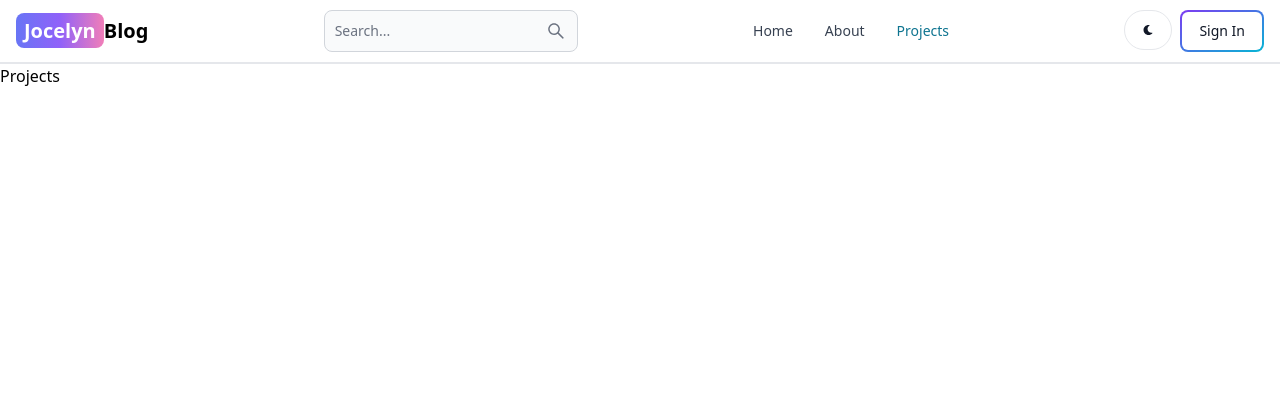
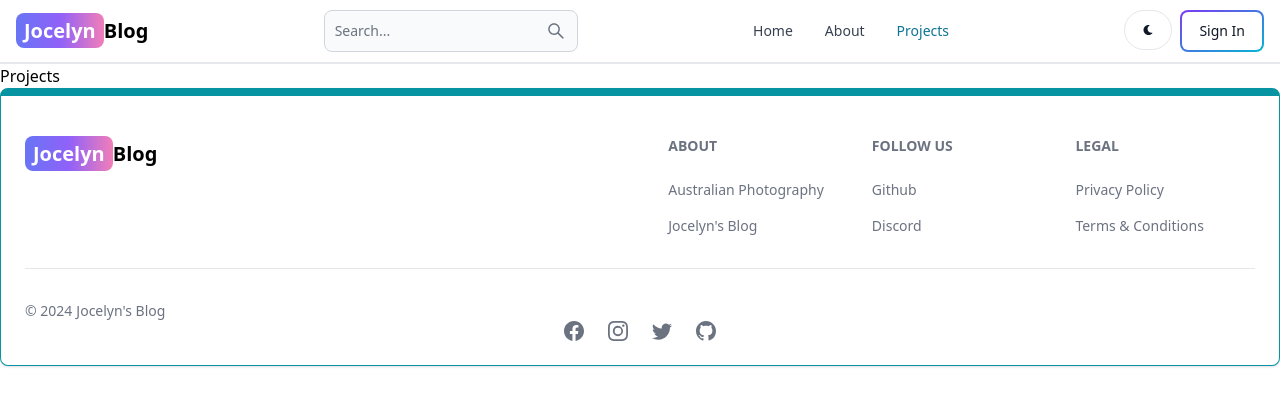
Before and after one commit to OratuCal/RSE-Web, a React (Vite) app in the folder client/: page /projects in a window 1280 px wide. Shown: the top 406 px of the page. Built offline with nearby package versions, Linux system fonts and the light colour scheme.

Commit message:
create and add the footer component

```diff
--- a/client/src/App.jsx
+++ b/client/src/App.jsx
@@ -6,6 +6,7 @@
 import Dashboard from './pages/Dashboard'
 import Projects from './pages/Projects'
 import Header from './components/Header'
+import Footer from './components/Footer'
 
 export default function App() {
   return (
@@ -20,7 +21,7 @@
         <Route path='/projects' element={<Projects />} />
 
       </Routes>
-
+      <Footer />
 
     </BrowserRouter>
   )
--- /dev/null
+++ b/client/src/components/Footer.jsx
@@ -0,0 +1,85 @@
+import { Footer } from 'flowbite-react';
+import { Link } from "react-router-dom";
+import { BsFacebook, BsInstagram, BsTwitter, BsGithub } from 'react-icons/bs';
+
+export default function FooterCom() {
+  return (
+    <Footer container className='border border-t-8 border-teal-500'>
+      <div className='w-full max-w-7xl mx-auto'>
+        <div className='grid w-full justify-between sm:flex md:grid-cols-1'>
+          <div className='mt-5'>
+            <Link
+              to="/"
+              className="self-center whitespace-nowrap text-sm sm:text-xl
+              font-semibold dark:text-white"
+            >
+              <span className="px-2 py-1 bg-gradient-to-r from-indigo-500
+              via-purple-500 to-pink-400 rounded-lg text-white">
+              Jocelyn
+              </span>
+              Blog
+            </Link>
+          </div>
+          <div className='grid grid-cols-2 gap-8 mt-4 sm:grid-cols-3
+          sm:gap-6'>
+            <div>
+              <Footer.Title title='About' />
+              <Footer.LinkGroup col>
+                <Footer.Link
+                  href='https://www.australianphotography.com/'
+                  target='_blank'
+                  rel='noopener noreferrer'
+                >
+                  Australian Photography
+                </Footer.Link>
+                <Footer.Link
+                  href='/about'
+                  target='_blank'
+                  rel='noopener noreferrer'
+                >
+                  Jocelyn's Blog
+                </Footer.Link>
+              </Footer.LinkGroup>
+            </div>
+            <div>
+              <Footer.Title title='Follow us' />
+              <Footer.LinkGroup col>
+                <Footer.Link href='#'>
+                  Github
+                </Footer.Link>
+                <Footer.Link href='#'>
+                  Discord
+                </Footer.Link>
+              </Footer.LinkGroup>
+            </div>
+            <div>
+              <Footer.Title title='Legal' />
+              <Footer.LinkGroup col>
+                <Footer.Link href='#'>
+                  Privacy Policy
+                </Footer.Link>
+                <Footer.Link href='#'>
+                  Terms &amp; Conditions
+                </Footer.Link>
+              </Footer.LinkGroup>
+            </div>
+          </div>
+        </div>
+        <Footer.Divider />
+        <div className='w-full sm:flex sm:items-center sm:justify-between'>
+          <Footer.Copyright
+          href='#'
+          by="Jocelyn's Blog"
+          year={new Date().getFullYear()}
+          />
+        </div>
+        <div className='flex gap-6 sm:mt-0 mt-4 sm:justify-center'>
+          <Footer.Icon href='#' icon={BsFacebook} />
+          <Footer.Icon href='#' icon={BsInstagram} />
+          <Footer.Icon href='#' icon={BsTwitter} />
+          <Footer.Icon href='#' icon={BsGithub} />
+        </div>
+      </div>
+    </Footer>
+  );
+}
--- a/client/src/pages/SignUp.jsx
+++ b/client/src/pages/SignUp.jsx
@@ -45,7 +45,7 @@
           <Link
             to="/"
             className="font-bold
-            dark:text-white" text-4xl>
+            dark:text-white text-4xl">
             <span className="px-2 py-1 bg-gradient-to-r from-indigo-500
             via-purple-500 to-pink-400 rounded-lg text-white">Jocelyn</span>
             Blog
```
